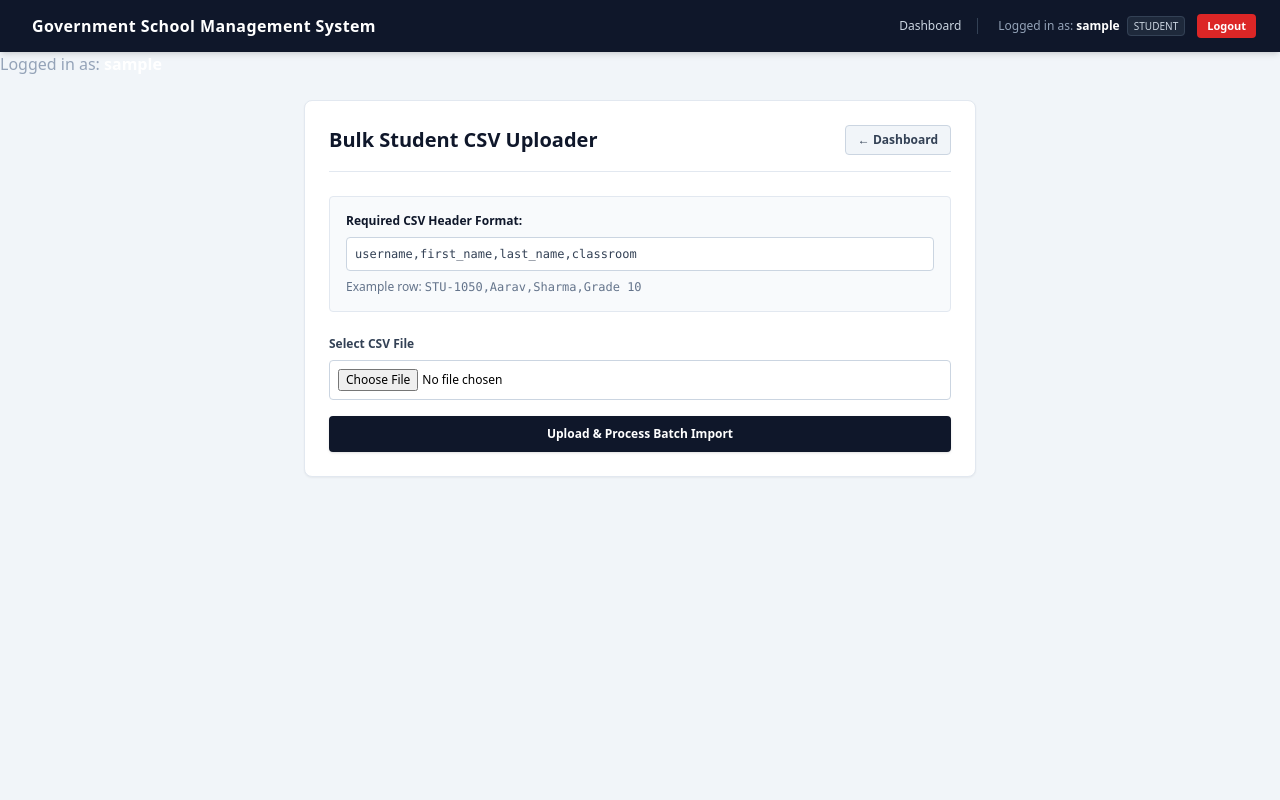
After one commit to akarshanpoudel/gov-school-management-nepal, a Django app: page /users/import/ in a window 1280 px wide. The commit adds this page. Run offline with Django 5.2, Linux system fonts and the light colour scheme; the visitor is signed in with stand-in values (Sample User, id 1); some libraries are stand-ins or nearby versions.

Commit message:
feat(users): implement bulk student import functionality and add user authentication routes

```diff
--- a/apps/core/urls.py
+++ b/apps/core/urls.py
@@ -5,4 +5,5 @@ app_name = 'core'
 
 urlpatterns = [
     path('', views.dashboard_view, name='dashboard'),
+    path('student/portal/', views.student_dashboard_view, name='student_dashboard'),
 ]
--- /dev/null
+++ b/apps/users/urls.py
@@ -0,0 +1,8 @@
+from django.urls import path
+from . import views
+
+app_name = 'users'
+
+urlpatterns = [
+    path('import/', views.bulk_student_import_view, name='bulk_import'),
+]
--- a/apps/users/views.py
+++ b/apps/users/views.py
@@ -1,3 +1,51 @@
-from django.shortcuts import render
+import csv
+import io
+from django.shortcuts import render, redirect
+from django.contrib import messages
+from django.contrib.auth.decorators import login_required
+from apps.users.models import User
+from apps.academics.models import ClassRoom
+from apps.users.decorators import role_required
 
-# Create your views here.
+@login_required
+@role_required(User.Role.ADMIN)
+def bulk_student_import_view(request):
+    if request.method == 'POST' and request.FILES.get('csv_file'):
+        csv_file = request.FILES['csv_file']
+
+        if not csv_file.name.endswith('.csv'):
+            messages.error(request, 'Please upload a valid CSV file.')
+            return redirect('users:bulk_import')
+
+        decoded_file = csv_file.read().decode('utf-8')
+        io_string = io.StringIO(decoded_file)
+        reader = csv.DictReader(io_string)
+
+        created_count = 0
+        for row in reader:
+            username = row.get('username', '').strip()
+            first_name = row.get('first_name', '').strip()
+            last_name = row.get('last_name', '').strip()
+            classroom_name = row.get('classroom', '').strip()
+
+            classroom = ClassRoom.objects.filter(name=classroom_name).first() if classroom_name else None
+
+            if username:
+                user, created = User.objects.get_or_create(
+                    username=username,
+                    defaults={
+                        'first_name': first_name,
+                        'last_name': last_name,
+                        'role': User.Role.STUDENT,
+                        'classroom': classroom,
+                    }
+                )
+                if created:
+                    user.set_password('student123')
+                    user.save()
+                    created_count += 1
+
+        messages.success(request, f'Successfully imported {created_count} new students!')
+        return redirect('core:dashboard')
+
+    return render(request, 'users/bulk_import.html')
--- a/config/urls.py
+++ b/config/urls.py
@@ -1,9 +1,23 @@
 from django.contrib import admin
 from django.urls import path, include
+from django.contrib.auth import views as auth_views
 
 urlpatterns = [
     path('admin/', admin.site.urls),
     path('', include('apps.core.urls')),
+    path('users/', include('apps.users.urls')),
     path('academics/', include('apps.academics.urls')),
     path('fees/', include('apps.fees.urls')),
+
+    # Built-in Auth Routes
+    path('login/', auth_views.LoginView.as_view(template_name='users/login.html'), name='login'),
+    path('logout/', auth_views.LogoutView.as_view(next_page='login'), name='logout'),
+    path('password-change/', auth_views.PasswordChangeView.as_view(
+    template_name='users/password_change.html',
+    success_url='/password-change/done/'
+), name='password_change'),
+
+path('password-change/done/', auth_views.PasswordChangeDoneView.as_view(
+    template_name='users/password_change_done.html'
+), name='password_change_done'),
 ]
--- a/templates/base.html
+++ b/templates/base.html
@@ -12,27 +12,42 @@
 <nav class="bg-slate-900 text-white px-6 py-3.5 flex justify-between items-center shadow-md">
     <!-- Clickable Brand Title -->
     <a href="{% url 'core:dashboard' %}" class="text-base font-bold tracking-wide hover:text-slate-300 transition flex items-center gap-2">
-            <span>🏫</span> Government School Management System
+        <span></span> Government School Management System
     </a>
 
     <!-- Right Side Nav Items -->
-        <div class="flex items-center gap-6 text-xs">
+    <div class="flex items-center gap-5 text-xs">
+        {% if user.is_authenticated %}
             <div class="flex items-center gap-4 border-r border-slate-700 pr-4">
                 <a href="{% url 'core:dashboard' %}" class="text-slate-300 hover:text-white transition font-medium">Dashboard</a>
+
+                {% if user.role == 'ADMIN' %}
                     <a href="{% url 'fees:dashboard' %}" class="text-slate-300 hover:text-white transition font-medium">Fee Engine</a>
                     <a href="{% url 'academics:export_iemis' %}" class="text-slate-300 hover:text-white transition font-medium">IEMIS</a>
+                {% endif %}
             </div>
-            <!-- Floating Accessibility Widget -->
-<div class="fixed bottom-4 right-4 z-50">
-    <!-- Toggle Button with Accessibility Icon -->
-    <button id="a11y-toggle-btn"
-            onclick="toggleA11yMenu()"
-            aria-label="Open Accessibility Options"
-            class="bg-slate-900 text-white p-3 rounded-full shadow-lg hover:bg-slate-800 transition border-2 border-white focus:ring-4 focus:ring-slate-400">
-        <svg class="w-6 h-6 fill-current" viewBox="0 0 24 24">
-            <path d="M12 2c1.1 0 2 .9 2 2s-.9 2-2 2-2-.9-2-2 .9-2 2-2zm9 7h-6v13h-2v-6h-2v6H9V9H3V7h18v2z"/>
-        </svg>
+
+            <!-- User Status & Logout -->
+            <div class="flex items-center gap-3">
+                <span class="text-slate-400">
+                    Logged in as: <strong class="text-white">{{ user.username }}</strong>
+                    <span class="text-[10px] bg-slate-800 border border-slate-700 text-slate-300 px-1.5 py-0.5 rounded uppercase ml-1">{{ user.role }}</span>
+                </span>
+
+                <form method="POST" action="{% url 'logout' %}" class="inline">
+                    {% csrf_token %}
+                    <button type="submit" class="bg-red-600 hover:bg-red-700 text-white px-2.5 py-1 rounded text-[11px] font-semibold transition focus:outline-none">
+                        Logout
                     </button>
+                </form>
+            </div>
+        {% else %}
+            <a href="{% url 'login' %}" class="bg-slate-800 hover:bg-slate-700 text-white px-3 py-1.5 rounded font-semibold transition">
+                Log In
+            </a>
+        {% endif %}
+    </div>
+</nav>
 
     <!-- Options Menu -->
     <div id="a11y-menu" class="hidden absolute bottom-14 right-0 bg-white border border-slate-300 rounded-lg shadow-xl p-4 w-56 text-xs text-slate-800 space-y-3">
--- /dev/null
+++ b/templates/users/bulk_import.html
@@ -0,0 +1,39 @@
+{% extends 'base.html' %}
+
+{% block title %}Bulk Student Import{% endblock %}
+
+{% block content %}
+<div class="max-w-2xl mx-auto bg-white p-6 rounded-lg shadow-sm border border-slate-200">
+    <div class="flex justify-between items-center mb-6 pb-4 border-b border-slate-200">
+        <h1 class="text-xl font-bold text-slate-900">Bulk Student CSV Uploader</h1>
+        <a href="{% url 'core:dashboard' %}" class="bg-slate-100 border border-slate-300 text-slate-700 hover:bg-slate-200 px-3 py-1.5 rounded text-xs font-semibold transition">
+            ← Dashboard
+        </a>
+    </div>
+
+    <!-- Format Guide -->
+    <div class="bg-slate-50 border border-slate-200 p-4 rounded mb-6 text-xs text-slate-700 space-y-2">
+        <strong class="text-slate-900 block">Required CSV Header Format:</strong>
+        <code class="block bg-white p-2 rounded border border-slate-300 font-mono">username,first_name,last_name,classroom</code>
+        <p class="text-slate-500">Example row: <code>STU-1050,Aarav,Sharma,Grade 10</code></p>
+    </div>
+
+    <form method="POST" enctype="multipart/form-data" class="space-y-4">
+        {% csrf_token %}
+        <div>
+            <label for="csv_file" class="block text-xs font-semibold text-slate-700 mb-2">Select CSV File</label>
+            <input
+                type="file"
+                id="csv_file"
+                name="csv_file"
+                accept=".csv"
+                required
+                class="w-full border border-slate-300 rounded p-2 text-xs focus:ring-2 focus:ring-slate-900 focus:outline-none"
+            >
+        </div>
+        <button type="submit" class="w-full bg-slate-900 hover:bg-slate-800 text-white py-2.5 rounded text-xs font-semibold shadow transition">
+            Upload & Process Batch Import
+        </button>
+    </form>
+</div>
+{% endblock %}
```
Also changed, not shown: templates/core/student_dashboard.html (added, +79 -0 lines), templates/users/login.html (added, +30 -0 lines). Lines whose indentation alone changed are shown as unchanged.
